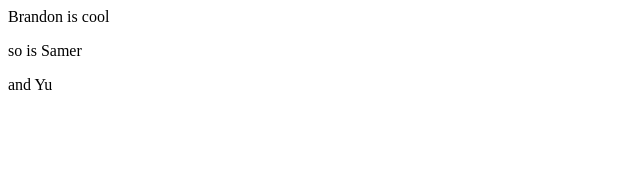
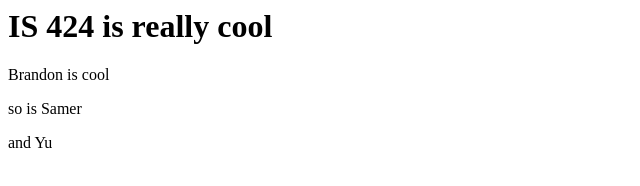
Before and after one commit to jeremylaliberty/Jeremy, a plain HTML site: page index.html in a window 1280 px wide. Shown: the whole page, without its empty margins (0-640 px from the left). Drawn offline with Linux system fonts and the light colour scheme.

Commit message:
Added a header

```diff
--- a/index.html
+++ b/index.html
@@ -6,6 +6,7 @@
     <title>Document</title>
 </head>
 <body>
+    <h1>IS 424 is really cool</h1>
     <p> Brandon is cool</p>
     <p>so is Samer</p>
     <p> and Yu</p>
```
